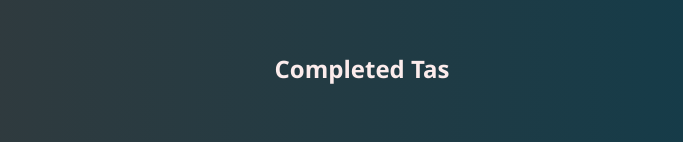
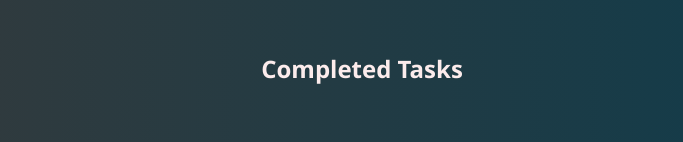
Before and after one commit to JoshuaSebi/To-do-List, a React (Vite) app in the folder ToDoList/: page / in a window 1280 px wide. Shown: the part 297-439 px from the top of the page, without its empty margins (298-981 px from the left). Built offline with nearby package versions, Linux system fonts and the light colour scheme.

Commit message:
Minor Fixes

```diff
--- a/ToDoList/src/ToDoList.jsx
+++ b/ToDoList/src/ToDoList.jsx
@@ -67,7 +67,7 @@ const ToDoList = () => {
                 </li>
             )}
         </ol>
-        <h2>Completed Tas</h2>
+        <h2>Completed Tasks</h2>
         <ul>
             {completedTasks.map((task, index) => (
                 <li key={index}>{task}</li>
```
